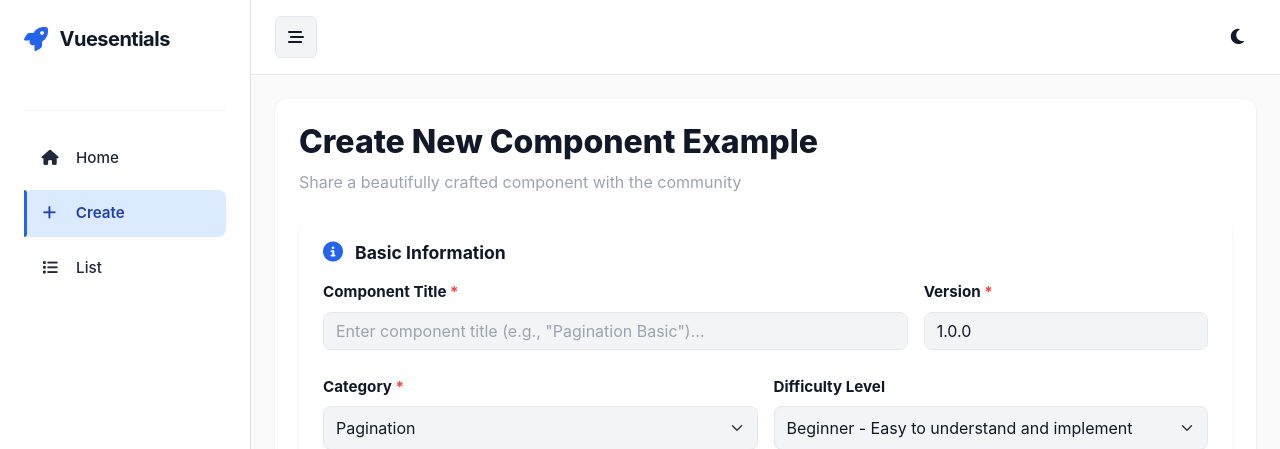
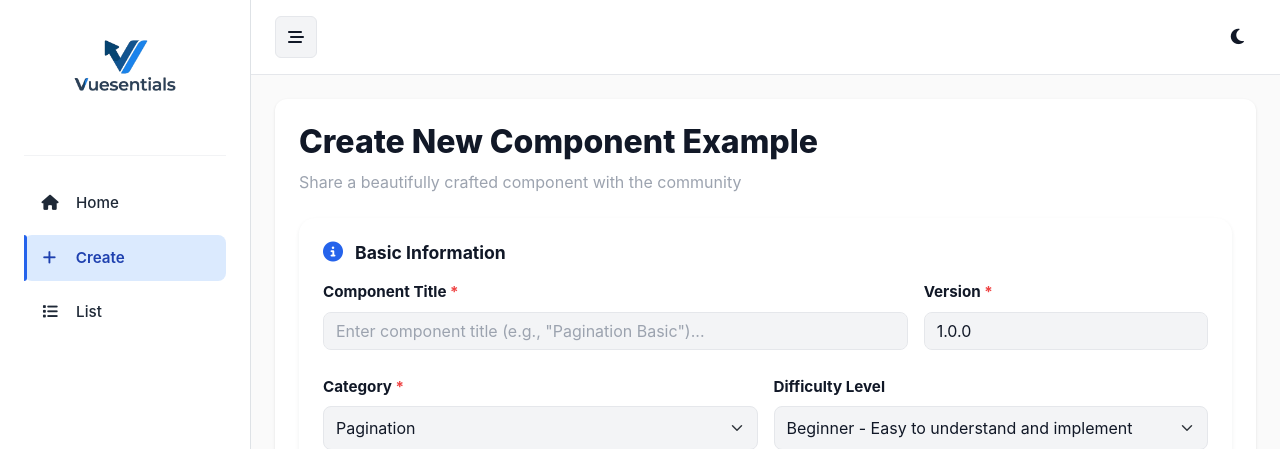
Before and after one commit to ecrou-exact/Vuesentials, a Flask app: page /components/create in a window 1280 px wide. Shown: the top 449 px of the page. Run offline with Flask 3, Linux system fonts and the light colour scheme; some libraries are stand-ins or nearby versions.

Commit message:
chg: [logo]

```diff
--- a/app/templates/sidebar.html
+++ b/app/templates/sidebar.html
@@ -1,8 +1,7 @@
 <div id="sidebar" class="collapse collapse-horizontal show border-end">
     <div class="sidebar-container">
-        <a href="/" class="sidebar-logo">
-            <i class="fa-solid fa-rocket"></i>
-            <span>Vuesentials</span>
+        <a href="/" class="sidebar-logo d-flex align-items-center justify-content-center mb-4">
+            <img src="/static/images/vuesentials.png" alt="Logo" class="w-75">
         </a>
 
         <hr class="sidebar-divider">
```
Also changed, not shown: README.md, app/static/images/crolle.png (deleted), app/static/images/vuesentials.png (added), 2 other files.
